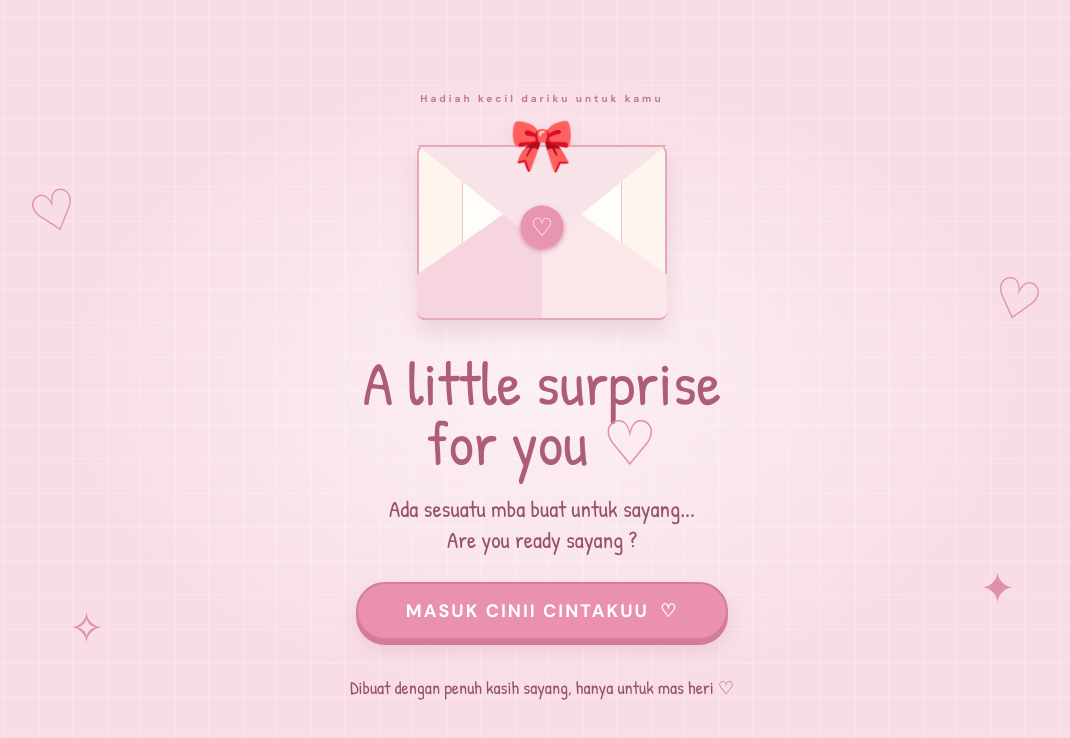
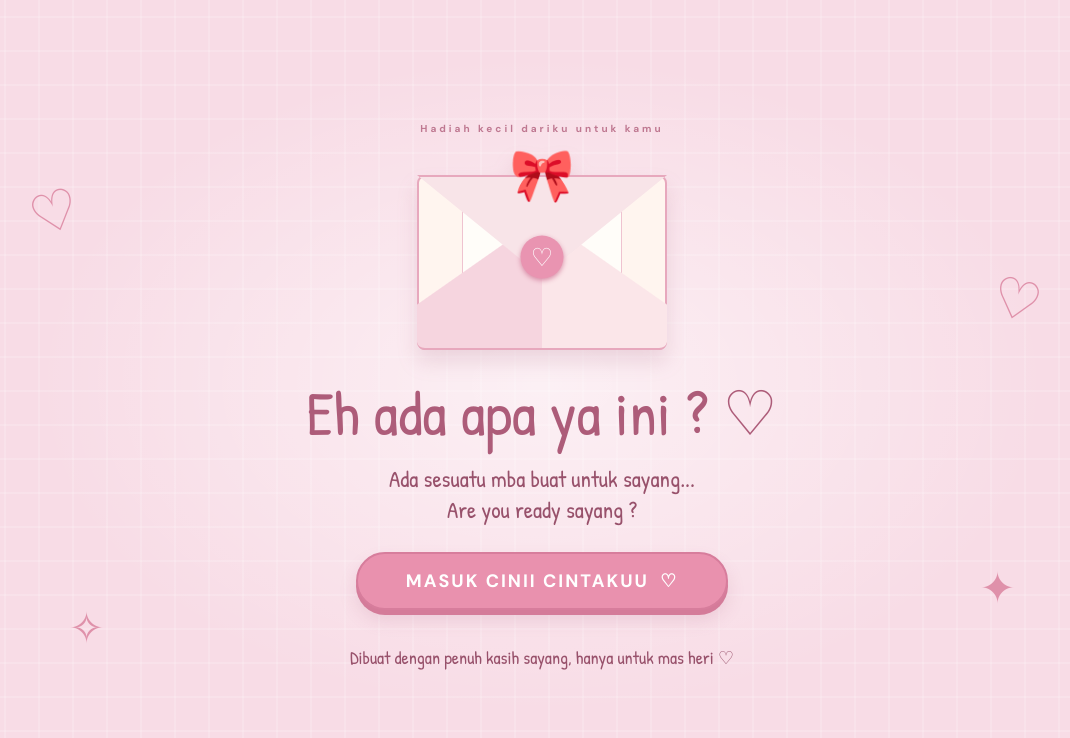
Before and after one commit to reenaireen/birthday-sayang, a plain HTML site: page index.html in a window 1280 px wide. Shown: the whole page, without its empty margins (98-1168 px from the left). Drawn offline with Linux system fonts and the light colour scheme.

Commit message:
Update index.html

```diff
--- a/index.html
+++ b/index.html
@@ -4,7 +4,7 @@
   <meta charset="UTF-8">
   <meta name="viewport" content="width=device-width, initial-scale=1.0">
   <meta name="theme-color" content="#f9dce7">
-  <title>Eh ada apa ya ini ? ♡</title>
+  <title>Selamat Ulang Tahun Sayang ♡ </title>
   <link rel="preconnect" href="https://fonts.googleapis.com">
   <link rel="preconnect" href="https://fonts.gstatic.com" crossorigin>
   <link href="https://fonts.googleapis.com/css2?family=DM+Sans:wght@400;500;600;700&family=Patrick+Hand&display=swap" rel="stylesheet">
@@ -31,7 +31,7 @@
         </span>
       </button>
 
-      <h1>A little surprise<br>for you <span>♡</span></h1>
+      <h1>Eh ada apa ya ini ? ♡<br><span></span></h1>
       <p class="welcome-message">Ada sesuatu mba buat untuk sayang...<br>Are you ready sayang ? </p>
       <button class="enter-button" id="enterButton">MASUK CINII CINTAKUU <span>♡</span></button>
       <p class="made-with-love">Dibuat dengan penuh kasih sayang, hanya untuk mas heri <span>♡</span></p>
```
